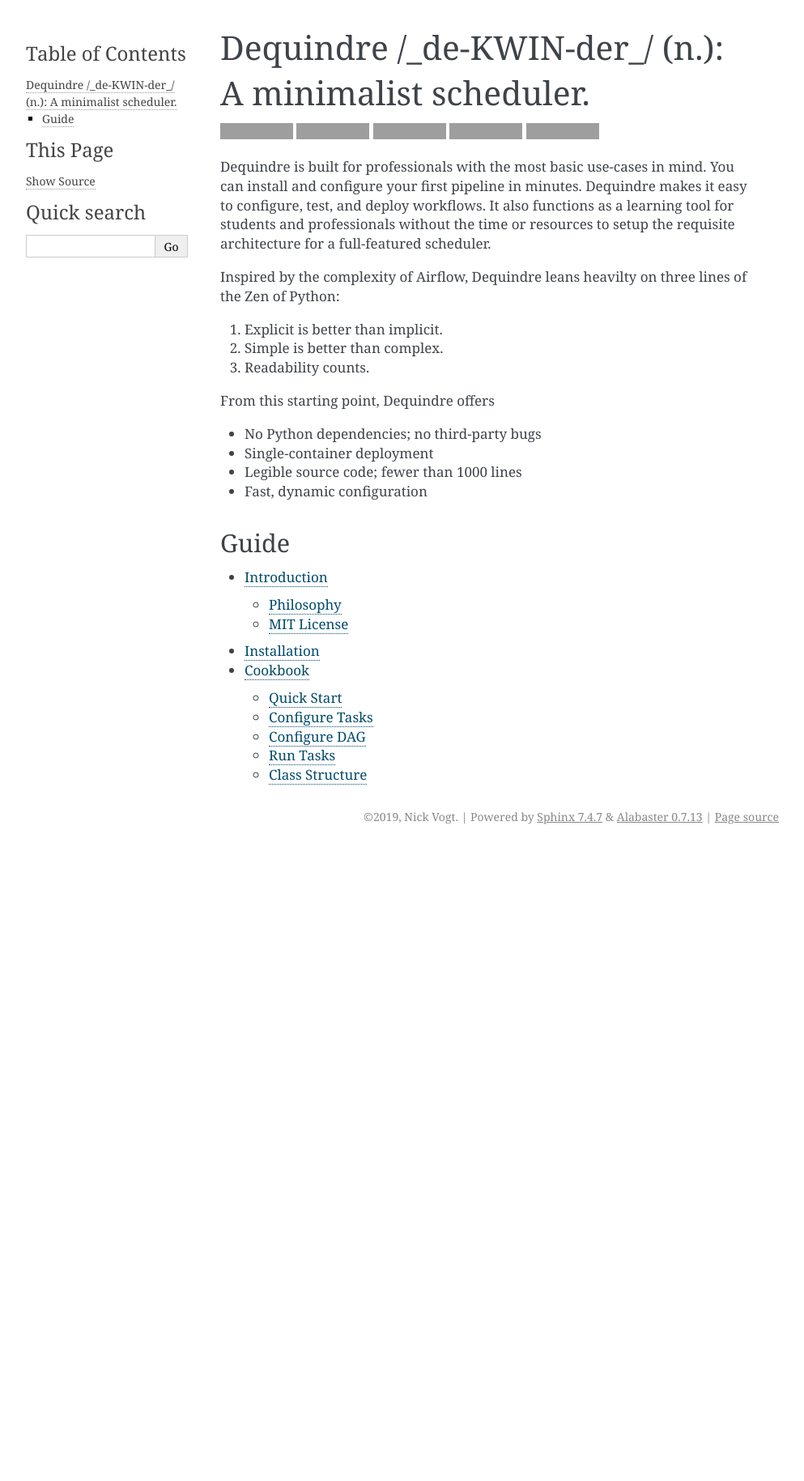
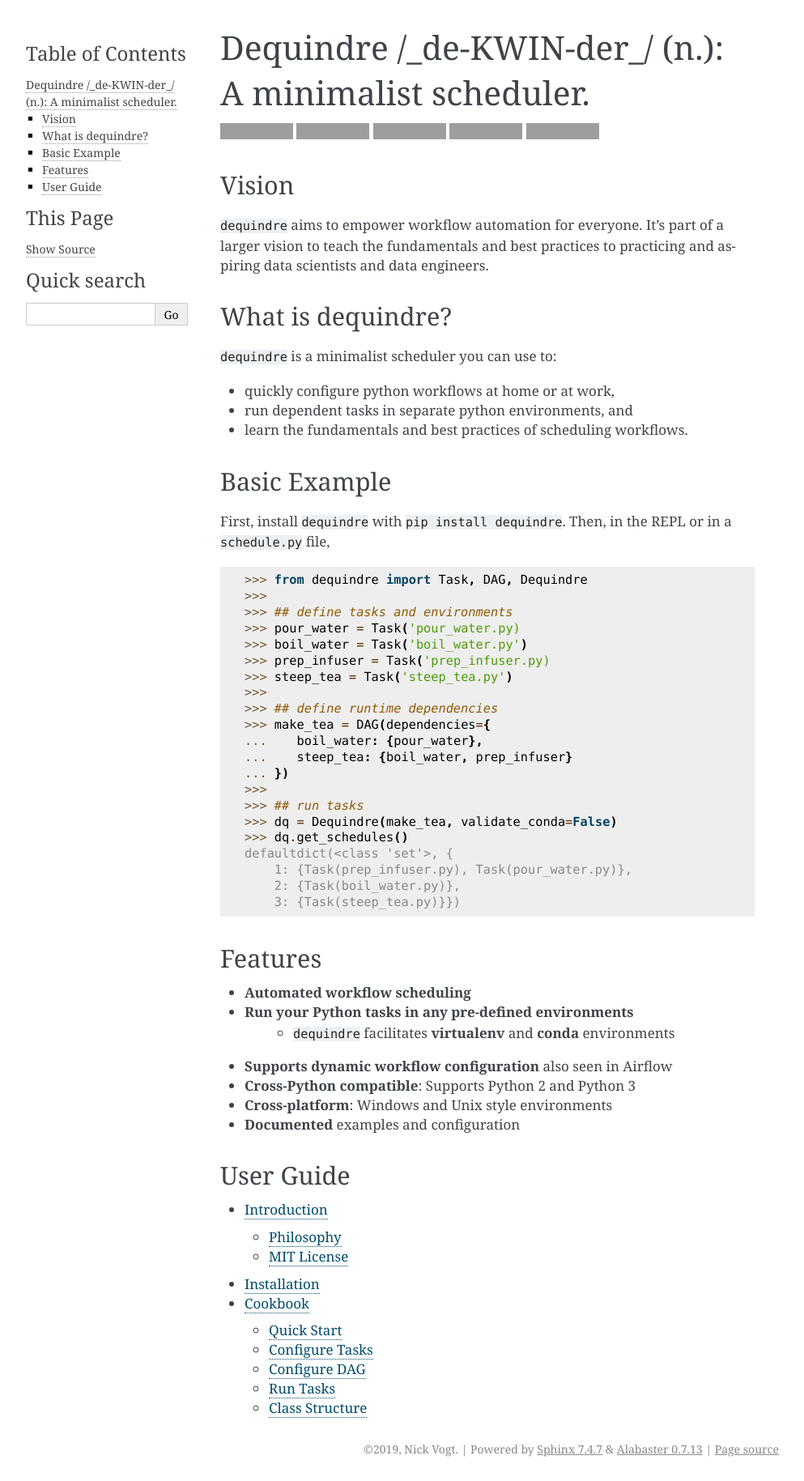
Before and after one commit to vogt4nick/dequindre, a Sphinx documentation site: the page built from docs/source/index.rst, in a window 1280 px wide. Shown: the whole page at 81% size, without its empty margins (148-1141 px from the left). Built offline with Sphinx 7.4.7, drawn with Linux system fonts in a browser that asks for light colours; before the commit the page ends 1048 px from its top, so only the background shows below that; grey boxes are pictures that could not be loaded.

Commit message:
model index.rst after tox docs

```diff
--- a/docs/source/index.rst
+++ b/docs/source/index.rst
@@ -1,5 +1,5 @@
 Dequindre /\_de-KWIN-der\_/ (n.): A minimalist scheduler.
-=======================================================
+=========================================================
 
 .. image:: https://img.shields.io/pypi/pyversions/dequindre.svg
     :alt: Supported Versions
@@ -29,28 +29,66 @@
 ..     :alt: Count Open Issues
 ..     :target: https://pypi.org/project/dequindre/
 
-Dequindre is built for professionals with the most basic use-cases in mind.
-You can install and configure your first pipeline in minutes. Dequindre makes
-it easy to configure, test, and deploy workflows. It also functions as a
-learning tool for students and professionals without the time or resources to
-setup the requisite architecture for a full-featured scheduler.
 
-Inspired by the complexity of Airflow, Dequindre leans heavilty on three lines
-of the Zen of Python:
+Vision
+^^^^^^
 
-1. Explicit is better than implicit.
-2. Simple is better than complex.
-3. Readability counts.
+``dequindre`` aims to empower workflow automation for everyone. It's part of a
+larger vision to teach the fundamentals and best practices to practicing and
+aspiring data scientists and data engineers.
 
-From this starting point, Dequindre offers
 
-* No Python dependencies; no third-party bugs
-* Single-container deployment
-* Legible source code; fewer than 1000 lines
-* Fast, dynamic configuration
+What is dequindre?
+^^^^^^^^^^^^^^^^^^
 
-Guide
-^^^^^
+``dequindre`` is a minimalist scheduler you can use to:
+
+- quickly configure python workflows at home or at work,
+- run dependent tasks in separate python environments, and
+- learn the fundamentals and best practices of scheduling workflows.
+
+
+Basic Example
+^^^^^^^^^^^^^
+
+First, install ``dequindre`` with ``pip install dequindre``. Then, in the REPL or in a ``schedule.py`` file,
+
+    >>> from dequindre import Task, DAG, Dequindre
+    >>>
+    >>> ## define tasks and environments
+    >>> pour_water = Task('pour_water.py)
+    >>> boil_water = Task('boil_water.py')
+    >>> prep_infuser = Task('prep_infuser.py)
+    >>> steep_tea = Task('steep_tea.py')
+    >>>
+    >>> ## define runtime dependencies
+    >>> make_tea = DAG(dependencies={
+    ...    boil_water: {pour_water},
+    ...    steep_tea: {boil_water, prep_infuser}
+    ... })
+    >>>
+    >>> ## run tasks
+    >>> dq = Dequindre(make_tea, validate_conda=False)
+    >>> dq.get_schedules()
+    defaultdict(<class 'set'>, {
+        1: {Task(prep_infuser.py), Task(pour_water.py)},
+        2: {Task(boil_water.py)},
+        3: {Task(steep_tea.py)}})
+
+
+Features
+^^^^^^^^
+
+- **Automated workflow scheduling**
+- **Run your Python tasks in any pre-defined environments**
+    - ``dequindre`` facilitates **virtualenv** and **conda** environments
+- **Supports dynamic workflow configuration** also seen in Airflow
+- **Cross-Python compatible**: Supports Python 2 and Python 3
+- **Cross-platform**: Windows and Unix style environments
+- **Documented** examples and configuration
+
+User Guide
+^^^^^^^^^^
 
 .. toctree::
    :maxdepth: 2
```
